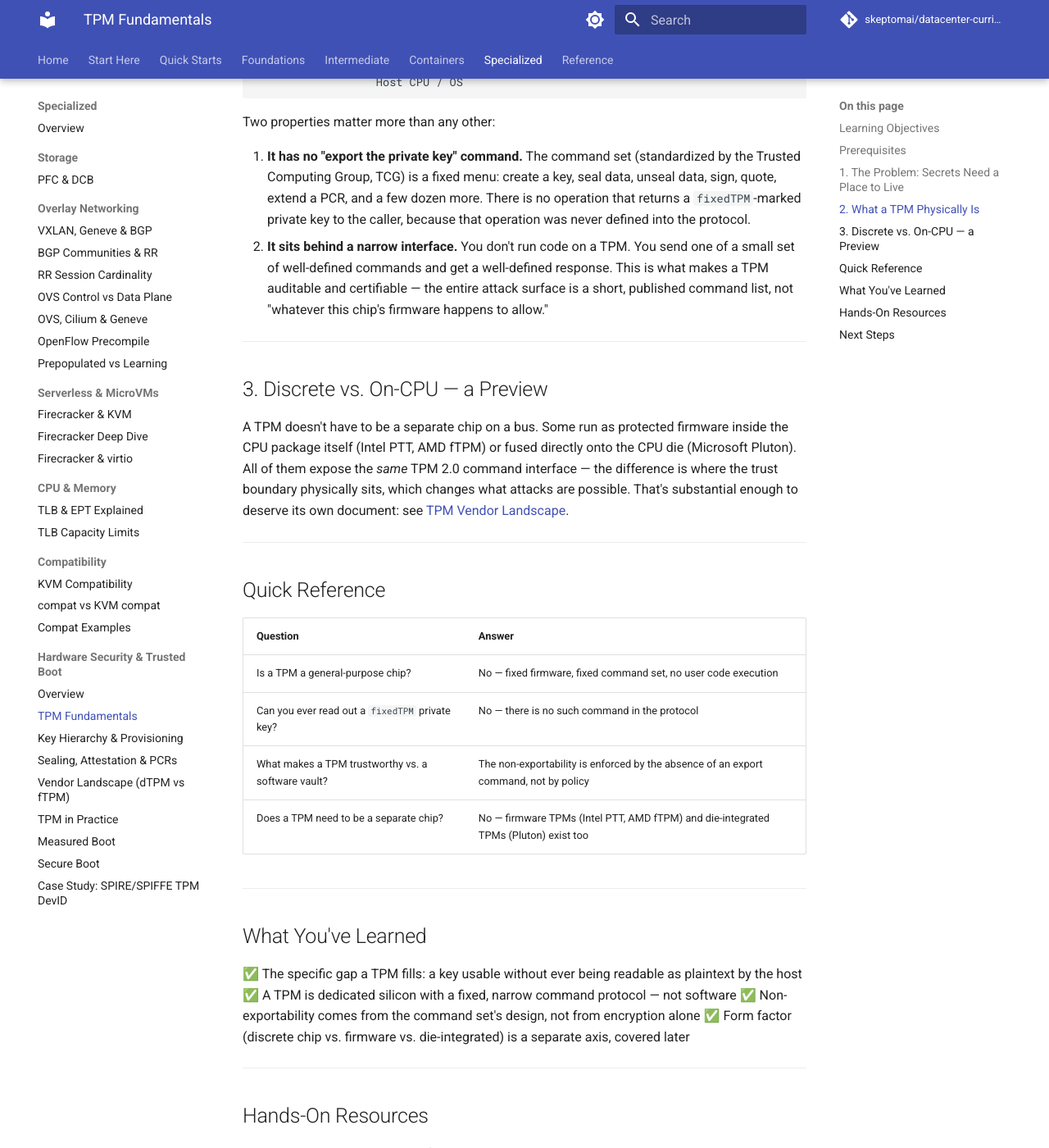
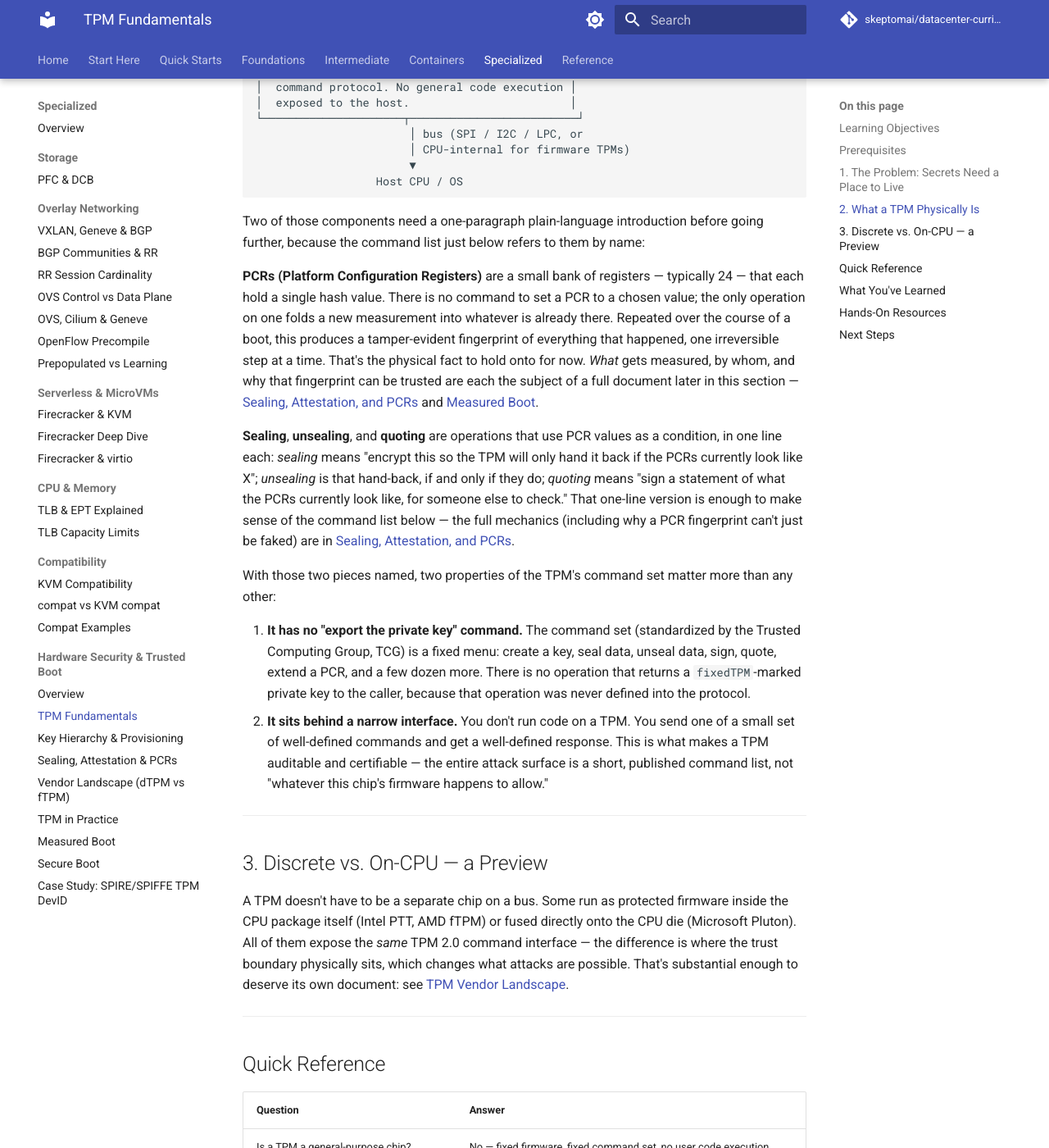
Before and after one commit to skeptomai/datacenter-curriculum, an MkDocs documentation site: the page built from docs/05_specialized/06_hardware_security/01_tpm_fundamentals.md, in a window 1280 px wide and 1400 px high, scrolled down 1743 px. Shown: the whole window at 82% size. Built offline with MkDocs 1.6.1 and Material for MkDocs 9.7.7, drawn with Linux system fonts in a browser that asks for light colours; comment, search, counter and statistics services are not loaded; some of the changed text lies outside the part shown.

Commit message:
Fix forward-reference problem in TPM Fundamentals: define PCR/seal/quote before use
Document #1 used "seal data, unseal data, quote, extend a PCR" in its command-set
description before any of those concepts had been introduced - a reader hitting
that sentence on a first read had no way to know what they meant, since the full
explanations don't arrive until document #3.

- Added a PCR bank as a labeled physical component in the architecture diagram
  (it was entirely absent before, despite being referenced in prose)
- Added a one-paragraph plain-language introduction for PCRs (physical: a
  register that only ever accumulates a hash, never set directly) and for
  sealing/unsealing/quoting (one-line operational meaning), placed before the
  command-list sentence that uses all four terms
- Added a connecting sentence at the start of document #3's PCR section,
  pointing back to this brief introduction rather than reading as a cold restart
- Updated Learning Objectives, Quick Reference, and What You've Learned to match

Co-Authored-By: Claude Sonnet 5 <noreply@anthropic.com>

````diff
--- a/docs/05_specialized/06_hardware_security/01_tpm_fundamentals.md
+++ b/docs/05_specialized/06_hardware_security/01_tpm_fundamentals.md
@@ -15,6 +15,7 @@ After reading this document, you will understand:
 - The specific problem a TPM (Trusted Platform Module) solves that software-only
   security cannot
 - What a TPM physically is and how it differs from a general-purpose CPU
+- What a PCR physically is, and the one-line meaning of sealing/unsealing and quoting
 - The narrow, fixed command interface that defines what a TPM can and cannot do
 - Why the TPM boundary (not encryption alone) is the source of its guarantees
 
@@ -76,6 +77,11 @@ general CPU core running security code. It contains:
 │  │ (KB, not GB)  │  │ and lockout state   │    │
 │  └──────────────┘  └───────────────────┘    │
 │                                               │
+│  ┌─────────────────────────────────────┐    │
+│  │ PCR bank — ~24 registers, each       │    │
+│  │ holding one hash value               │    │
+│  └─────────────────────────────────────┘    │
+│                                               │
 │  Fixed firmware — speaks ONLY the TPM 2.0    │
 │  command protocol. No general code execution │
 │  exposed to the host.                        │
@@ -86,7 +92,31 @@ general CPU core running security code. It contains:
                   Host CPU / OS
 ```
 
-Two properties matter more than any other:
+Two of those components need a one-paragraph plain-language introduction before
+going further, because the command list just below refers to them by name:
+
+**PCRs (Platform Configuration Registers)** are a small bank of registers —
+typically 24 — that each hold a single hash value. There is no command to set
+a PCR to a chosen value; the only operation on one folds a new measurement into
+whatever is already there. Repeated over the course of a boot, this produces a
+tamper-evident fingerprint of everything that happened, one irreversible step at
+a time. That's the physical fact to hold onto for now. *What* gets measured, by
+whom, and why that fingerprint can be trusted are each the subject of a full
+document later in this section —
+[Sealing, Attestation, and PCRs](03_sealing_attestation_pcrs.md) and
+[Measured Boot](06_measured_boot.md).
+
+**Sealing**, **unsealing**, and **quoting** are operations that use PCR values
+as a condition, in one line each: *sealing* means "encrypt this so the TPM will
+only hand it back if the PCRs currently look like X"; *unsealing* is that
+hand-back, if and only if they do; *quoting* means "sign a statement of what
+the PCRs currently look like, for someone else to check." That one-line version
+is enough to make sense of the command list below — the full mechanics
+(including why a PCR fingerprint can't just be faked) are in
+[Sealing, Attestation, and PCRs](03_sealing_attestation_pcrs.md).
+
+With those two pieces named, two properties of the TPM's command set matter
+more than any other:
 
 1. **It has no "export the private key" command.** The command set (standardized
    by the Trusted Computing Group, TCG) is a fixed menu: create a key, seal data,
@@ -120,6 +150,8 @@ document: see [TPM Vendor Landscape](04_vendor_landscape_dtpm_vs_ftpm.md).
 | Can you ever read out a `fixedTPM` private key? | No — there is no such command in the protocol |
 | What makes a TPM trustworthy vs. a software vault? | The non-exportability is enforced by the absence of an export command, not by policy |
 | Does a TPM need to be a separate chip? | No — firmware TPMs (Intel PTT, AMD fTPM) and die-integrated TPMs (Pluton) exist too |
+| What's a PCR, physically? | One of ~24 registers, each holding a hash value that can only be extended, never set directly |
+| What do sealing/quoting do, in one line? | Seal: "release this only if the PCRs match"; Quote: "sign a statement of what the PCRs currently are" |
 
 ---
 
@@ -127,6 +159,8 @@ document: see [TPM Vendor Landscape](04_vendor_landscape_dtpm_vs_ftpm.md).
 
 ✅ The specific gap a TPM fills: a key usable without ever being readable as plaintext by the host
 ✅ A TPM is dedicated silicon with a fixed, narrow command protocol — not software
+✅ A PCR is physically a register that only ever accumulates a hash — never set directly
+✅ Sealing ties data release to PCR state; quoting signs a statement of that state for someone else
 ✅ Non-exportability comes from the command set's design, not from encryption alone
 ✅ Form factor (discrete chip vs. firmware vs. die-integrated) is a separate axis, covered later
 
````
Also changed, not shown: docs/05_specialized/06_hardware_security/03_sealing_attestation_pcrs.md (+4 -0 lines).
